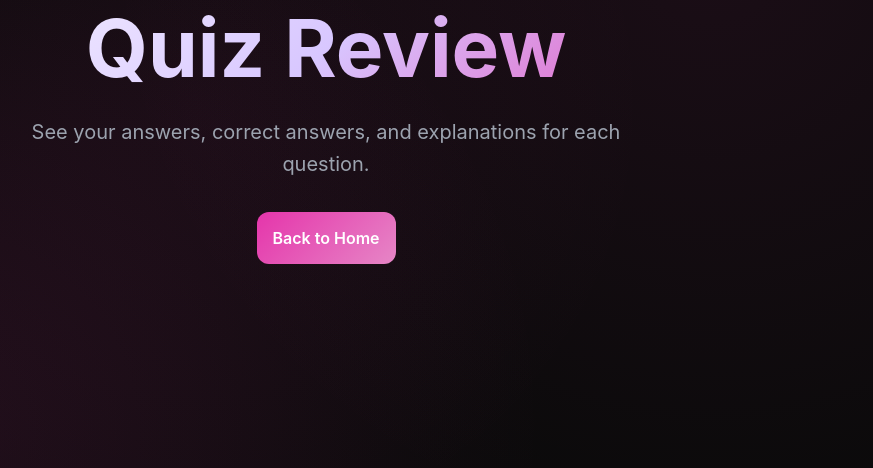
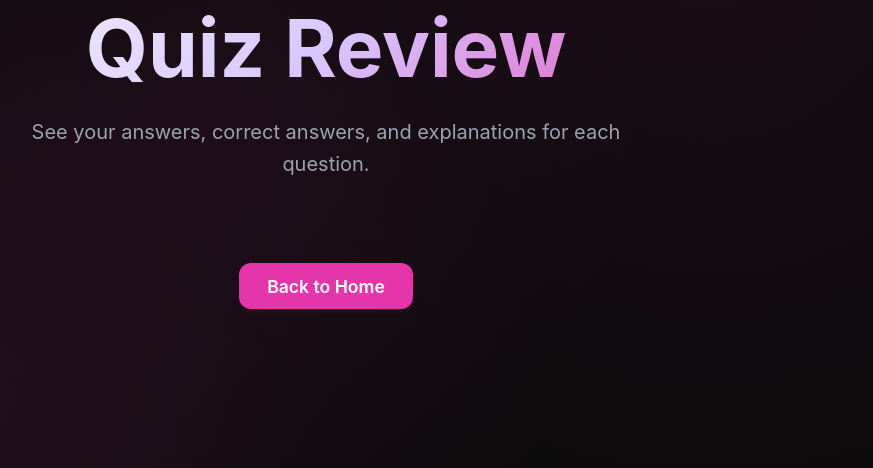
Before and after one commit to anikchand461/Quizlic, a FastAPI app: template templates/review_all.html in a window 1280 px wide. Shown: the part 216-684 px from the top of the page, without its empty margins (314-1187 px from the left). Run offline with FastAPI, Linux system fonts and the light colour scheme; the template is opened without the code that fills it, so the values that code supplies are empty.

Commit message:
chaged requirements

```diff
--- a/templates/review_all.html
+++ b/templates/review_all.html
@@ -281,7 +281,7 @@
                 </div>
             </div>
         {% endfor %}
-        <a href="/quiz" class="btn-primary" style="text-decoration: none">Back to Home</a>
+        <a href="/quiz?action=reset" style="display: inline-block; text-decoration: none; background: #e535ab; color: #fff; border-radius: 12px; padding: 0.7em 1.6em; font-weight: 600; font-size: 1.1em; margin: 2em auto 0 auto; box-shadow: 0 2px 8px rgba(229,53,171,0.08); border: none; transition: background 0.2s, color 0.2s;">Back to Home</a>
     </main>
     <script>
 document.addEventListener("DOMContentLoaded", function () {
```
